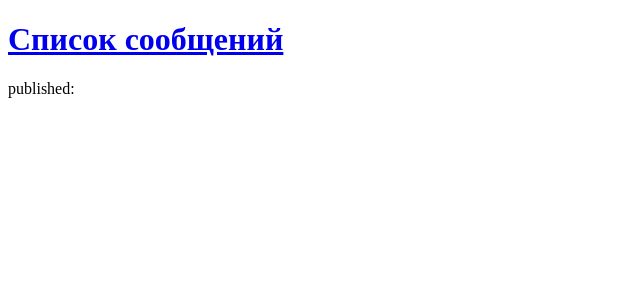
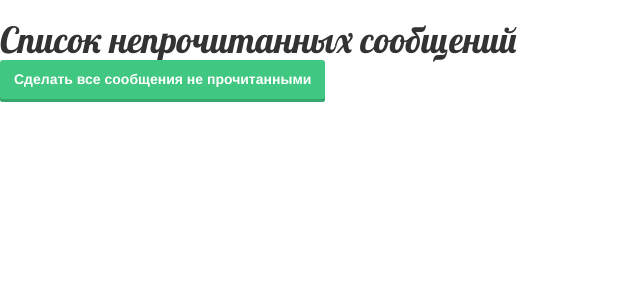
Before and after one commit to JeK2a/my-first-space, a Django app: template space/templates/space/message_list.html in a window 1280 px wide. Shown: the top 300 px of the page, without its empty margins (0-640 px from the left). Run offline with Django 3.2, Linux system fonts and the light colour scheme; the template is opened without the code that fills it, so the values that code supplies are empty; tables that the repository leaves empty hold one stand-in row (values such as "Sample post"); one stand-in notice (Sample message) is shown; some libraries are stand-ins or nearby versions.

Commit message:
Add read bottom

```diff
--- a/space/models.py
+++ b/space/models.py
@@ -4,7 +4,7 @@
 
 class Space(models.Model):
     text = models.TextField()
-    published_date = models.DateTimeField(blank=True, null=True)
+    published_date = models.DateTimeField(auto_created=True, blank=True, null=False)
     read = models.BooleanField()
 
     def publish(self):
--- /dev/null
+++ b/space/static/css/space.css
@@ -0,0 +1,66 @@
+.page-header {
+    background-color: #ff9400;
+    margin-top: 0;
+    padding: 20px 20px 20px 40px;
+}
+
+.page-header h1, .page-header h1 a, .page-header h1 a:visited, .page-header h1 a:active {
+    color: #ffffff;
+    font-size: 36pt;
+    text-decoration: none;
+}
+
+.content {
+    margin-left: 40px;
+}
+
+h1, h2, h3, h4 {
+    font-family: 'Lobster', cursive;
+}
+
+.date {
+    color: #828282;
+}
+
+.save {
+    float: right;
+}
+
+.post-form textarea, .post-form input {
+    width: 100%;
+}
+
+.top-menu, .top-menu:hover, .top-menu:visited {
+    color: #ffffff;
+    float: right;
+    font-size: 26pt;
+    margin-right: 20px;
+}
+
+.message {
+    margin-bottom: 70px;
+}
+
+.message h1 a, .post h1 a:visited {
+    color: #000000;
+}
+
+a.button7 {
+    font-weight: 800;
+    color: white;
+    text-decoration: none;
+    padding: .8em 1em calc(.8em + 3px);
+    border-radius: 3px;
+    background: rgb(64,199,129);
+    box-shadow: 0 -3px rgb(53,167,110) inset;
+    transition: 0.2s;
+}
+
+a.button7:hover {
+    background: rgb(53, 167, 110);
+}
+
+a.button7:active {
+    background: rgb(33, 147, 90);
+    box-shadow: 0 3px rgb(33, 147, 90) inset;
+}
--- a/space/templates/space/message_list.html
+++ b/space/templates/space/message_list.html
@@ -1,19 +1,61 @@
-<!DOCTYPE html>
-<html lang="en">
+{% load staticfiles %}
+<html>
 <head>
-    <meta charset="UTF-8">
-    <title>Список сообщений</title>
+    <title>Список непрочитанных сообщений</title>
+    <link rel="stylesheet" href="//maxcdn.bootstrapcdn.com/bootstrap/3.2.0/css/bootstrap.min.css">
+    <link rel="stylesheet" href="//maxcdn.bootstrapcdn.com/bootstrap/3.2.0/css/bootstrap-theme.min.css">
+    <link href='//fonts.googleapis.com/css?family=Lobster&subset=latin,latin-ext' rel='stylesheet' type='text/css'>
+    <link rel="stylesheet" type="text/css" href="{% static 'css/space.css' %}">
 </head>
 <body>
-<div>
-    <h1><a href="/">Список сообщений</a></h1>
-</div>
+{#    <script src="http://cdnjs.cloudflare.com/ajax/libs/vue/1.0.25/vue.min.js"></script>#}
+{##}
+{#    <script>#}
+{#        new Vue({#}
+{#            el: "#app",#}
+{#            data: {#}
+{#                mesVue: {#}
+{#                    id: message.pk#}
+{#                }#}
+{#            }#}
+{#        })#}
+{#    </script>#}
+{##}
+{#    <div>#}
+{#        <h1>Список непрочитанных сообщений</h1>#}
+{#        <a href="/False" class="button7">Сделать все сообщения не прочитанными</a>#}
+{#    </div>#}
+{#    <div>#}
+{#        {% for message in messages %}#}
+{#            {% if message.read == False %}#}
+{#                <a href="/api/mark_read?id={{ mesVue.pk }}" class="button7">Прочитано</a>#}
+{#                <p>{{ mesVue.text }}</p>#}
+{#                <p>{{ mesVue.published_date }}</p>#}
+{#            {% endif %}#}
+{#        {% endfor %}#}
+{#    </div>#}
 
-{% for message in messages %}
+
     <div>
-        <p>published: {{ message.published_date }}</p>
-        <h1><a href="">{{ message.text|linebreaksbr }}</a></h1>
+        <h1>Список непрочитанных сообщений</h1>
+        <a href="/False" class="button7">Сделать все сообщения не прочитанными</a>
     </div>
-{% endfor %}
+    <div>
+        <table cellpadding="40">
+        {% for message in messages %}
+            {% if message.read == False %}
+                <tr>
+                    <td rowspan="2"><a href="/api/mark_read?id={{ message.pk }}" class="button7">Прочитано</a></td>
+                    <td><h1>{{ message.text }}</h1></td>
+                </tr>
+                <tr>
+                    <td>
+                        <p>{{ message.published_date }}</p>
+                    </td>
+                </tr>
+            {% endif %}
+        {% endfor %}
+        </table>
+    </div>
 </body>
 </html>
--- a/space/urls.py
+++ b/space/urls.py
@@ -1,7 +1,8 @@
 from django.conf.urls import url
 from . import views
 
-
 urlpatterns = [
-    url(r'^$', views.post_list, name='message_list'),
+    url(r'^$', views.message_list, name='message_list'),
+    url(r'^api/mark_read$', views.mark_read, name='message_id'),
+    url(r'^False$', views.mark_all_not_read, name='message_id'),
 ]
```
Also changed, not shown: space/views.py (+17 -2 lines), space/migrations/0001_initial.py.
